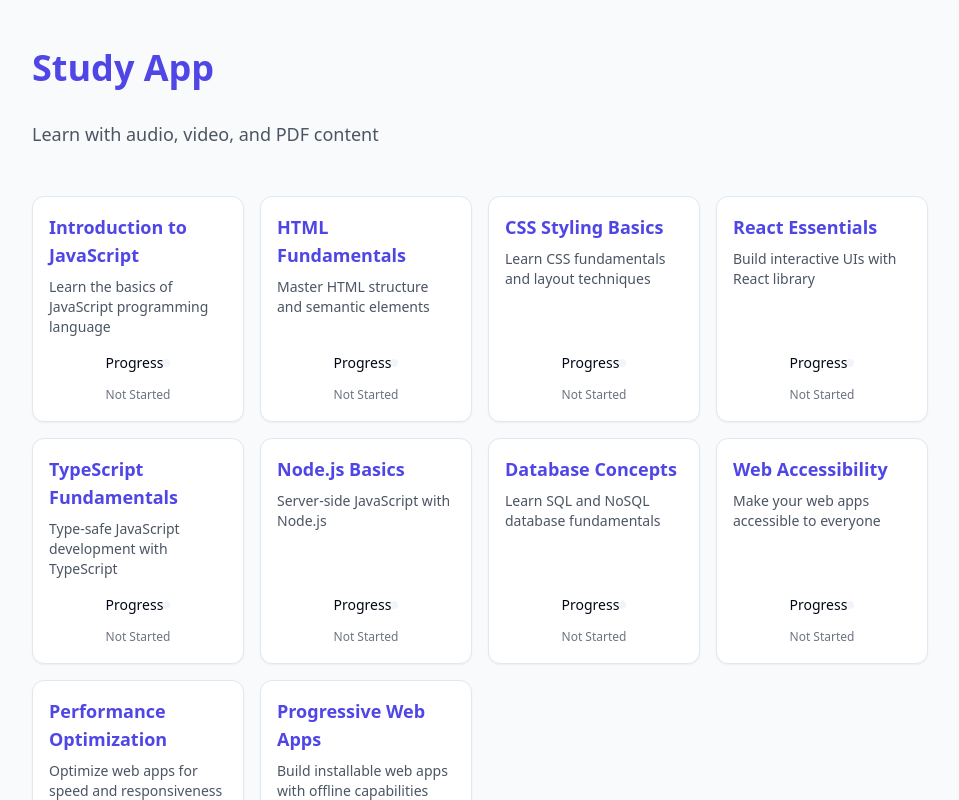
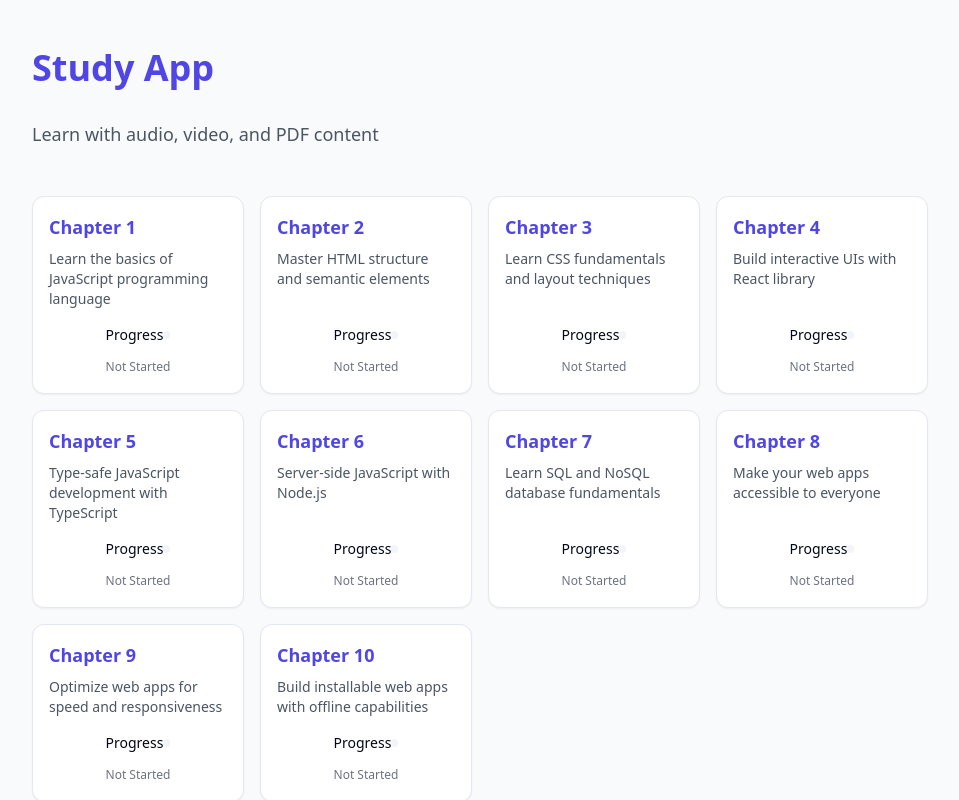
Before and after one commit to rjrodriguez/igcse-study-app, a React (Vite) app: page / in a window 1280 px wide. Shown: the top 800 px of the page, without its empty margins (160-1119 px from the left). Built offline with nearby package versions, Linux system fonts and the light colour scheme.

Commit message:
[dyad] (1 files changed)

```diff
--- a/src/data/chapters.ts
+++ b/src/data/chapters.ts
@@ -8,7 +8,7 @@ const samplePdfUrl = "https://www.w3.org/WAI/ER/tests/xhtml/testfiles/resources/
 export const chapters: ChapterData[] = [
   {
     id: 1,
-    title: "Introduction to JavaScript",
+    title: "Chapter 1",
     description: "Learn the basics of JavaScript programming language",
     audioUrl: sampleAudioUrl,
     videoUrl: sampleVideoUrl,
@@ -16,7 +16,7 @@ export const chapters: ChapterData[] = [
   },
   {
     id: 2,
-    title: "HTML Fundamentals",
+    title: "Chapter 2",
     description: "Master HTML structure and semantic elements",
     audioUrl: sampleAudioUrl,
     videoUrl: sampleVideoUrl,
@@ -24,7 +24,7 @@ export const chapters: ChapterData[] = [
   },
   {
     id: 3,
-    title: "CSS Styling Basics",
+    title: "Chapter 3",
     description: "Learn CSS fundamentals and layout techniques",
     audioUrl: sampleAudioUrl,
     videoUrl: sampleVideoUrl,
@@ -32,7 +32,7 @@ export const chapters: ChapterData[] = [
   },
   {
     id: 4,
-    title: "React Essentials",
+    title: "Chapter 4",
     description: "Build interactive UIs with React library",
     audioUrl: sampleAudioUrl,
     videoUrl: sampleVideoUrl,
@@ -40,7 +40,7 @@ export const chapters: ChapterData[] = [
   },
   {
     id: 5,
-    title: "TypeScript Fundamentals",
+    title: "Chapter 5",
     description: "Type-safe JavaScript development with TypeScript",
     audioUrl: sampleAudioUrl,
     videoUrl: sampleVideoUrl,
@@ -48,7 +48,7 @@ export const chapters: ChapterData[] = [
   },
   {
     id: 6,
-    title: "Node.js Basics",
+    title: "Chapter 6",
     description: "Server-side JavaScript with Node.js",
     audioUrl: sampleAudioUrl,
     videoUrl: sampleVideoUrl,
@@ -56,7 +56,7 @@ export const chapters: ChapterData[] = [
   },
   {
     id: 7,
-    title: "Database Concepts",
+    title: "Chapter 7",
     description: "Learn SQL and NoSQL database fundamentals",
     audioUrl: sampleAudioUrl,
     videoUrl: sampleVideoUrl,
@@ -64,7 +64,7 @@ export const chapters: ChapterData[] = [
   },
   {
     id: 8,
-    title: "Web Accessibility",
+    title: "Chapter 8",
     description: "Make your web apps accessible to everyone",
     audioUrl: sampleAudioUrl,
     videoUrl: sampleVideoUrl,
@@ -72,7 +72,7 @@ export const chapters: ChapterData[] = [
   },
   {
     id: 9,
-    title: "Performance Optimization",
+    title: "Chapter 9",
     description: "Optimize web apps for speed and responsiveness",
     audioUrl: sampleAudioUrl,
     videoUrl: sampleVideoUrl,
@@ -80,7 +80,7 @@ export const chapters: ChapterData[] = [
   },
   {
     id: 10,
-    title: "Progressive Web Apps",
+    title: "Chapter 10",
     description: "Build installable web apps with offline capabilities",
     audioUrl: sampleAudioUrl,
     videoUrl: sampleVideoUrl,
```
